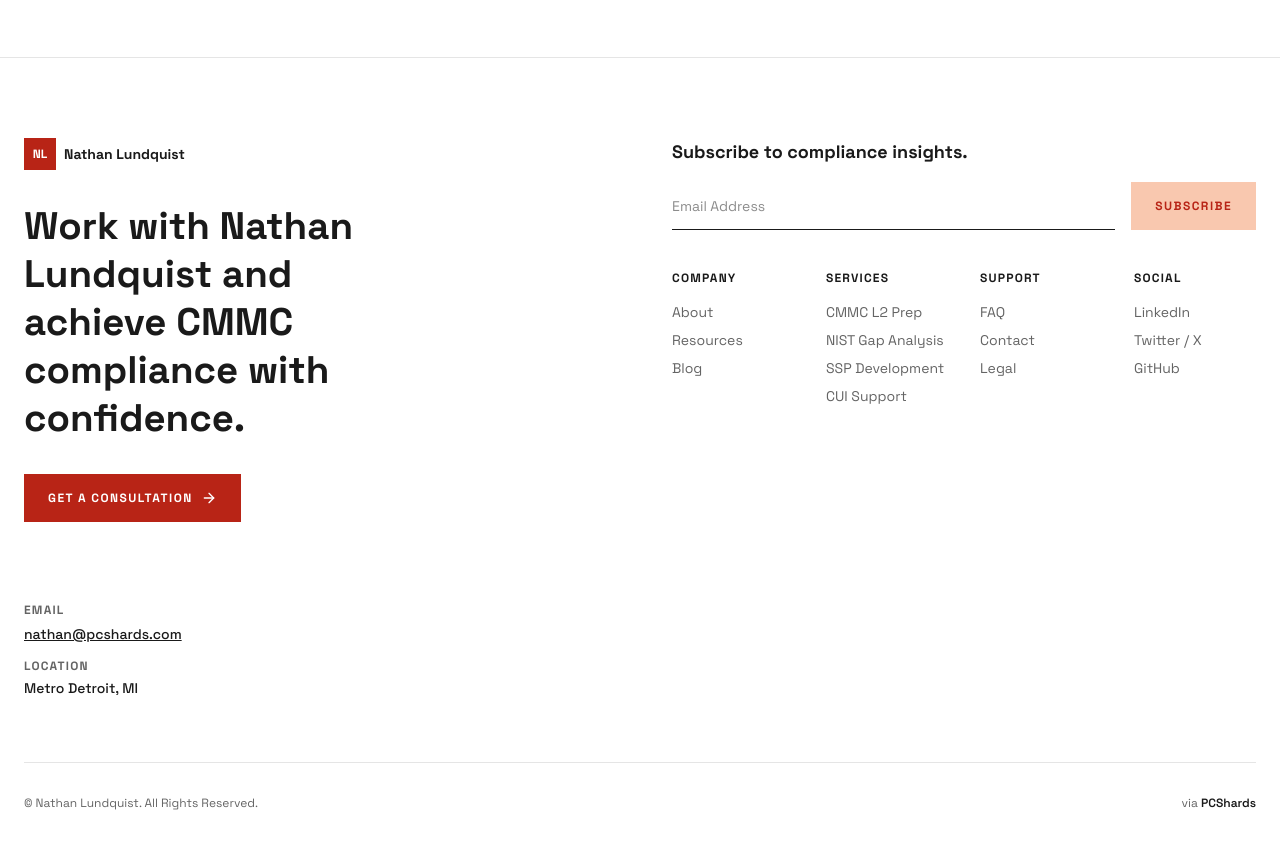
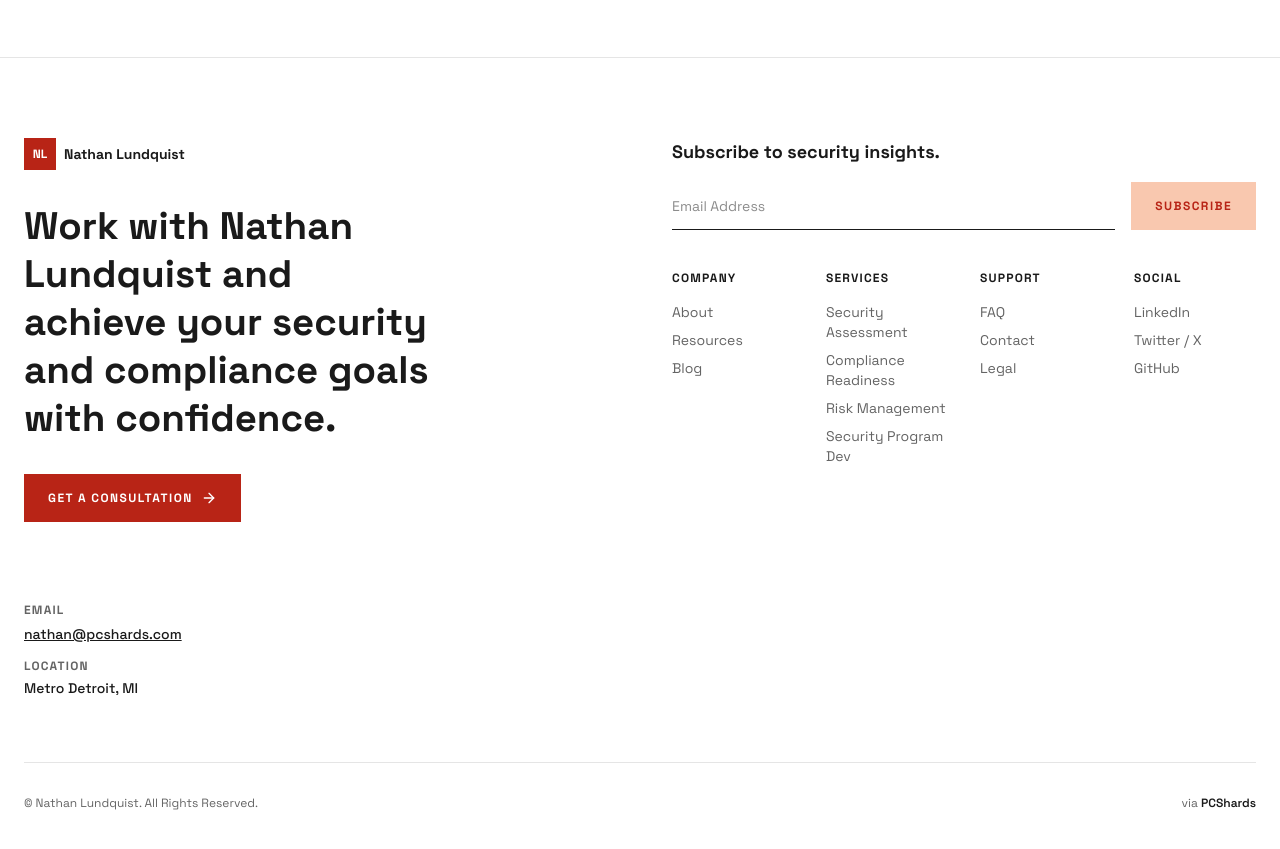
Before and after one commit to Nathan-Lundquist/nathan-site, a Next.js app: page / in a window 1280 px wide. Shown: the part 7240-8089 px from the top of the page. Built offline with nearby package versions, Linux system fonts and the light colour scheme.

Commit message:
copy: Footer — infosec heading, services nav, newsletter label

```diff
--- a/src/components/Footer.tsx
+++ b/src/components/Footer.tsx
@@ -27,7 +27,7 @@ export default function Footer() {
               className="font-bold leading-tight mb-8"
               style={{ fontSize: 'clamp(1.5rem, 3vw, 2.5rem)', color: '#1A1A1A', maxWidth: '420px' }}
             >
-              Work with Nathan Lundquist and achieve CMMC compliance with confidence.
+              Work with Nathan Lundquist and achieve your security and compliance goals with confidence.
             </h3>
 
             <Link href="/contact" className="btn-primary mb-12 w-fit">
@@ -53,7 +53,7 @@ export default function Footer() {
             {/* Newsletter */}
             <div>
               <h4 className="font-bold text-lg mb-4" style={{ color: '#1A1A1A' }}>
-                Subscribe to compliance insights.
+                Subscribe to security insights.
               </h4>
               <form className="flex gap-0" onSubmit={(e) => e.preventDefault()}>
                 <input
@@ -83,7 +83,7 @@ export default function Footer() {
               <div>
                 <p className="text-xs font-bold uppercase tracking-widest mb-4" style={{ color: '#1A1A1A' }}>Services</p>
                 <div className="flex flex-col gap-2">
-                  {['CMMC L2 Prep', 'NIST Gap Analysis', 'SSP Development', 'CUI Support'].map((l) => (
+                  {['Security Assessment', 'Compliance Readiness', 'Risk Management', 'Security Program Dev'].map((l) => (
                     <Link key={l} href="/services" className="text-sm transition-colors hover:text-[#B82416]" style={{ color: '#646464' }}>
                       {l}
                     </Link>
```
